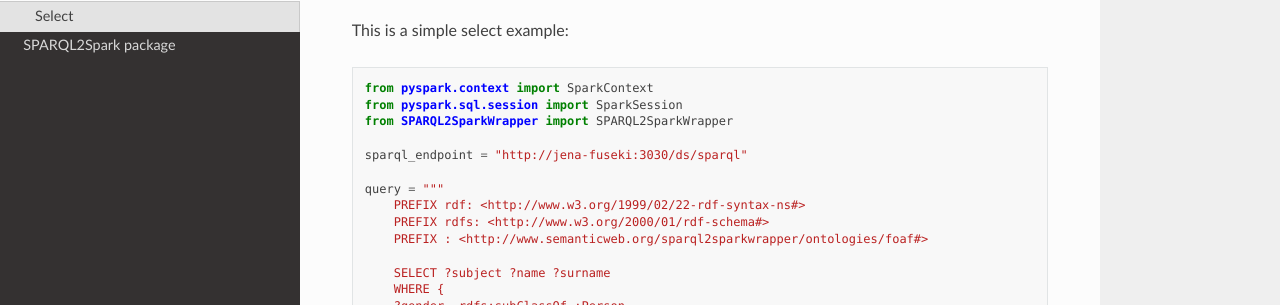
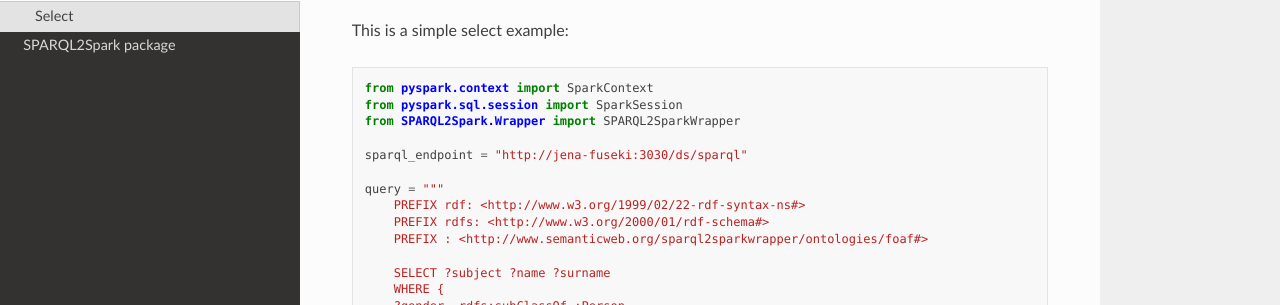
Before and after one commit to chimera-suite/PySPARQL, a Sphinx documentation site: the page built from docs/source/example.rst, in a window 1280 px wide and 971 px high. Shown: the part 197-502 px from the top of the window. Built offline with Sphinx 7.4.7 and the Read the Docs theme 2.0.0, drawn with Linux system fonts in a browser that asks for light colours.

Commit message:
Fix import in working example

```diff
--- a/docs/source/example.rst
+++ b/docs/source/example.rst
@@ -9,7 +9,7 @@
 
     from pyspark.context import SparkContext
     from pyspark.sql.session import SparkSession
-    from SPARQL2SparkWrapper import SPARQL2SparkWrapper
+    from SPARQL2Spark.Wrapper import SPARQL2SparkWrapper
 
     sparql_endpoint = "http://jena-fuseki:3030/ds/sparql"
 
```
